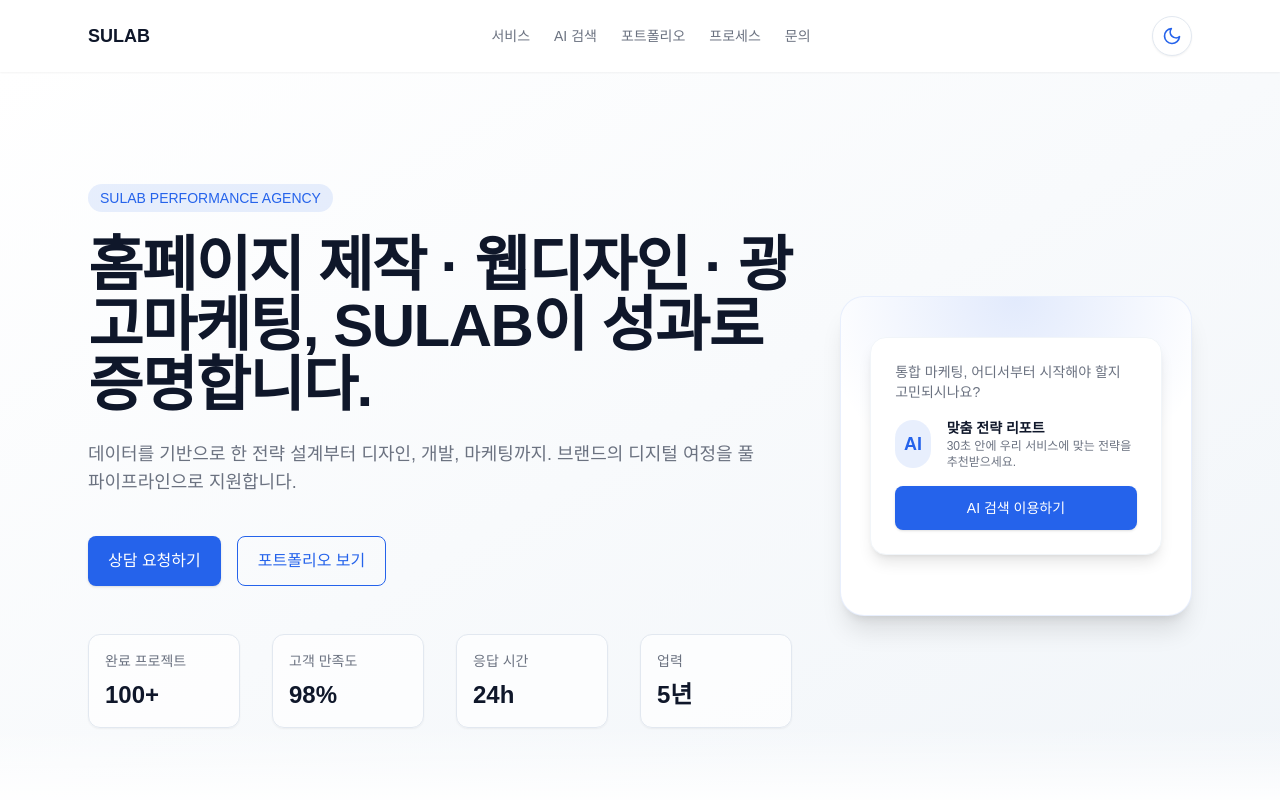
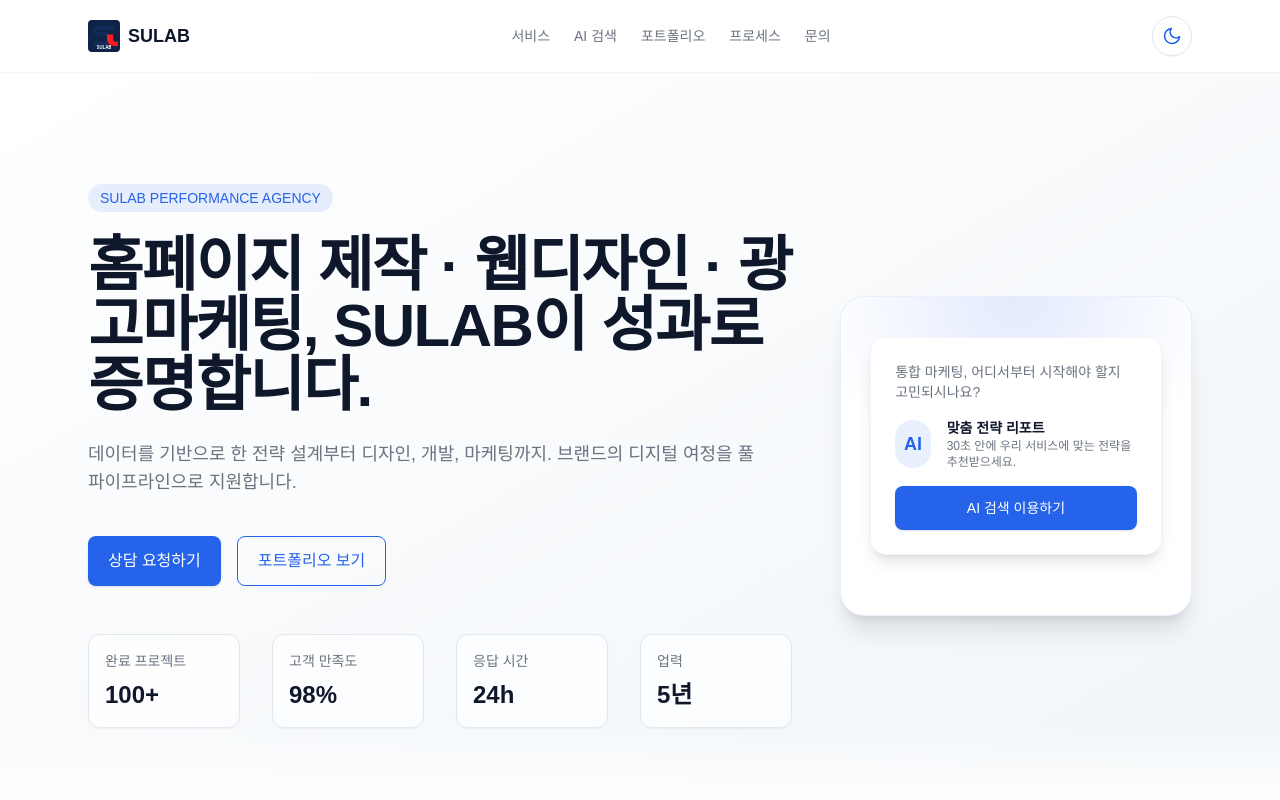
Before and after one commit to AIsulab/Sulab, a Next.js app: page / in a window 1280 px wide. Shown: the top 800 px of the page. Built offline with nearby package versions, Linux system fonts and the light colour scheme; a web font is replaced by a local one.

Commit message:
🧠 Auto Commit from Codex @ 2025-10-31 06:27:24

```diff
--- a/src/components/Header.tsx
+++ b/src/components/Header.tsx
@@ -1,47 +1,106 @@
+import Image from "next/image";
 import { ThemeToggle } from "@/components/ThemeToggle";
 
 const sections = [
+
   { id: "services", label: "서비스" },
+
   { id: "ai-search", label: "AI 검색" },
+
   { id: "portfolio", label: "포트폴리오" },
+
   { id: "process", label: "프로세스" },
+
   { id: "contact", label: "문의" }
+
 ];
 
+
+
 const scrollToSection = (sectionId: string) => {
+
   const node = document.getElementById(sectionId);
+
   if (node) {
+
     node.scrollIntoView({ behavior: "smooth", block: "start" });
+
   }
+
 };
 
+
+
 export function Header() {
+
   return (
+
     <header className="sticky inset-x-0 top-0 z-30 bg-white/80 backdrop-blur shadow-sm dark:bg-dark/80">
+
       <div className="mx-auto flex max-w-6xl items-center justify-between px-4 py-4 text-dark dark:text-slate-100 lg:px-6">
+
         <button
+
           type="button"
-          aria-label="홈 섹션으로 이동"
+
+          aria-label="Ȩ �������� �̵�"
+
           onClick={() => scrollToSection("hero")}
-          className="cursor-pointer text-lg font-semibold text-dark dark:text-white"
+
+          className="flex cursor-pointer items-center gap-2 text-lg font-semibold text-dark dark:text-white"
+
         >
-          SULAB
+
+          <Image
+
+            src="/logo.svg"
+
+            alt="SULAB 로고"
+
+            width={32}
+
+            height={32}
+
+            priority
+
+          />
+
+          <span>SULAB</span>
+
         </button>
+
         <nav className="hidden items-center gap-6 text-sm font-medium text-gray dark:text-slate-300 md:flex">
+
           {sections.map((section) => (
+
             <button
+
               key={section.id}
+
               type="button"
+
               aria-label={`${section.label} 섹션으로 이동`}
+
               onClick={() => scrollToSection(section.id)}
+
               className="cursor-pointer transition hover:text-primary dark:hover:text-primary"
+
             >
+
               {section.label}
+
             </button>
+
           ))}
+
         </nav>
+
         <ThemeToggle />
+
       </div>
+
     </header>
+
   );
+
 }
```
